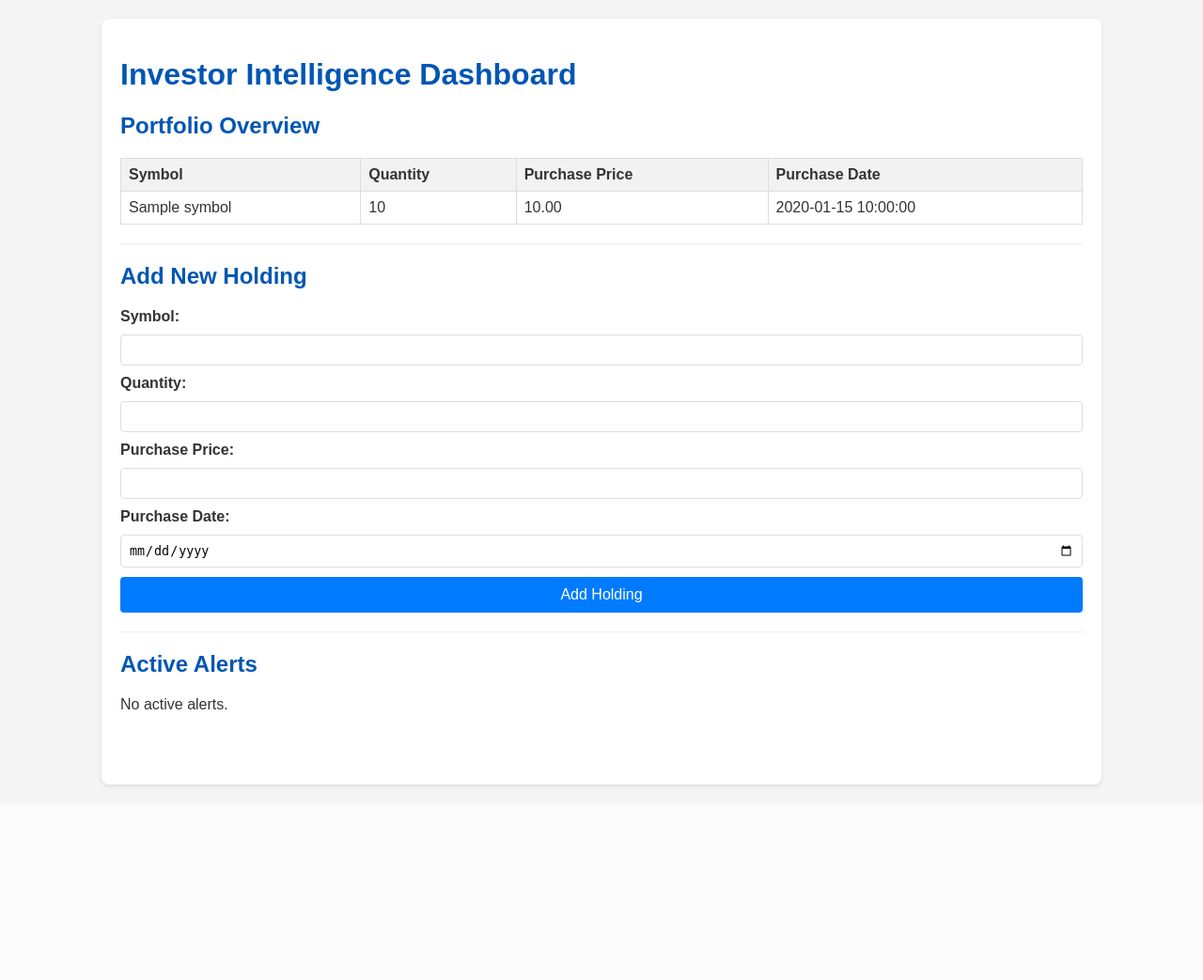
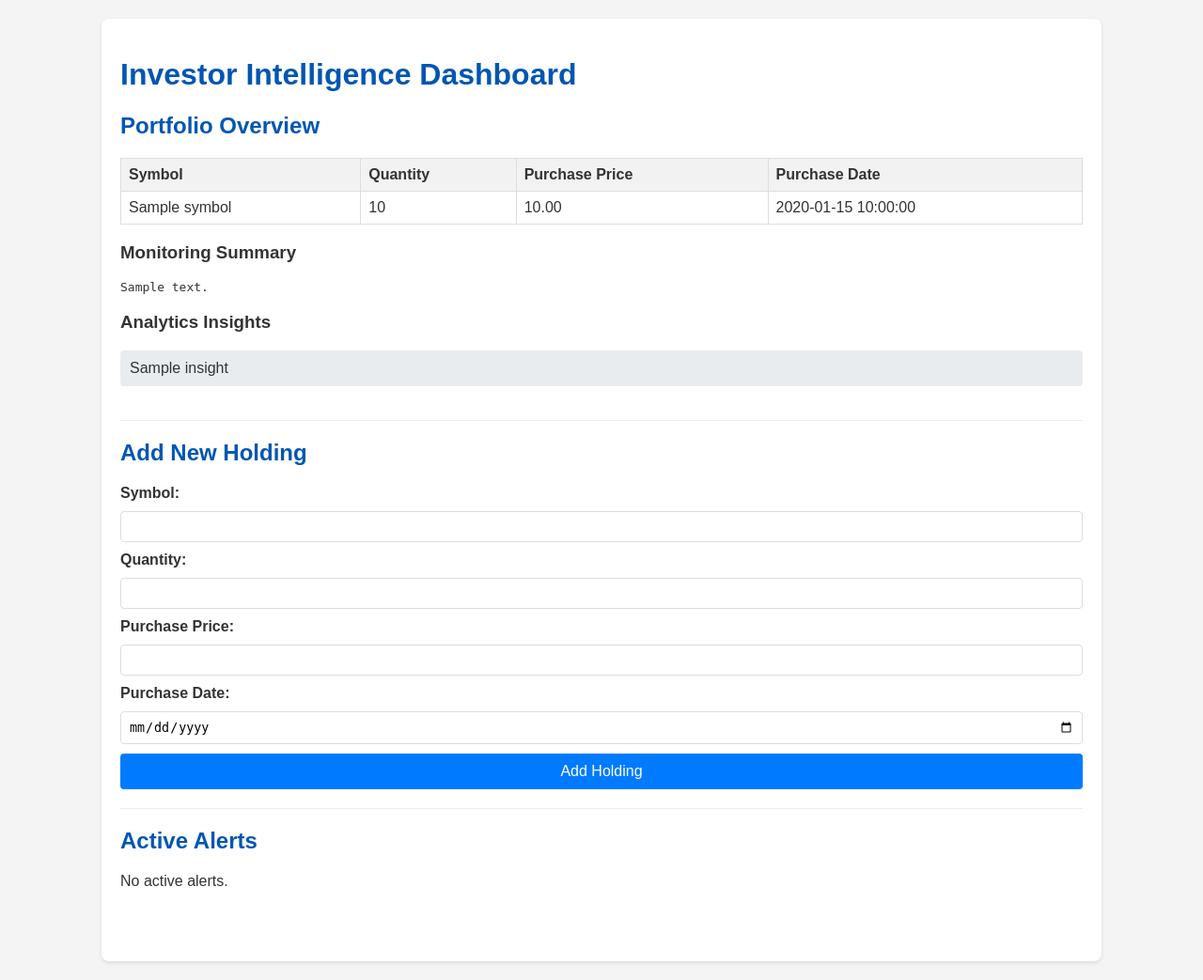
Before and after one commit to anonymousminh/investor-intelligence-mcp, a Flask app: template src/investor_intelligence/web_app/templates/index.html in a window 1280 px wide. Shown: the whole page at 94% size. Before the commit the page ends 839 px from the top, so only its background shows below. Run offline with Flask 3, Linux system fonts and the light colour scheme; the template is opened without the code that fills it: most values are stand-ins (such as "Sample title", 1, 10 or a date in 2020).

Commit message:
feat: Add monitoring functionality to track portfolio performance
- Introduced a new /monitor route to load and monitor user portfolio data, including earnings reports, news sentiment, and price changes.
- Integrated MonitoringService to handle monitoring tasks and retrieve updated alerts for the user.
- Updated index.html to display monitoring summaries and analytics insights, enhancing user experience with real-time data feedback.

```diff
--- a/src/investor_intelligence/web_app/app.py
+++ b/src/investor_intelligence/web_app/app.py
@@ -8,12 +8,14 @@ from investor_intelligence.models.portfolio import Portfolio, StockHolding
 from investor_intelligence.models.alert import Alert
 from investor_intelligence.services.analytics_service import AnalyticsService
 from datetime import date, datetime
+from investor_intelligence.services.monitoring_service import MonitoringService
 
 app = Flask(__name__)
 
 # Initialize services
 alert_service = AlertService()
 analytics_service = AnalyticsService()
+monitoring_service = MonitoringService(alert_service, analytics_service)
 
 # IMPORTANT: Replace with your actual Google Sheet ID and range for a test user
 # In a real application, this would be dynamic based on the logged-in user
@@ -82,6 +84,31 @@ def deactivate_alert(alert_id):
     return redirect(url_for("index"))
 
 
+@app.route("/monitor")
+def monitor():
+    # Load portfolio data for the sample user
+    portfolio = portfolio_service.load_portfolio_from_sheets(
+        SAMPLE_USER_ID, SAMPLE_PORTFOLIO_NAME
+    )
+    if not portfolio:
+        return "No portfolio found for monitoring."
+
+    # Run monitoring services
+    monitoring_service.monitor_earnings_reports(SAMPLE_USER_ID, portfolio)
+    monitoring_service.monitor_news_sentiment(SAMPLE_USER_ID, portfolio)
+    monitoring_service.monitor_price_changes(SAMPLE_USER_ID, portfolio)
+
+    # Get updated alerts
+    alerts = alert_service.get_alerts_for_user(SAMPLE_USER_ID, active_only=True)
+    return render_template(
+        "index.html",
+        portfolio=portfolio,
+        alerts=alerts,
+        performance=analytics_service.calculate_portfolio_performance(portfolio),
+        message="Monitoring complete. Alerts and behavior reflect your current configuration.",
+    )
+
+
 if __name__ == "__main__":
     # Ensure the 'data' directory exists for SQLite DB
     os.makedirs(
--- a/src/investor_intelligence/web_app/templates/index.html
+++ b/src/investor_intelligence/web_app/templates/index.html
@@ -45,6 +45,24 @@
                     </ul>
                 </div>
                 {% endif %}
+                <!-- MonitoringService Summary Section -->
+                {% if monitoring_summary %}
+                <div class="monitoring-summary">
+                    <h3>Monitoring Summary</h3>
+                    <pre>{{ monitoring_summary }}</pre>
+                </div>
+                {% endif %}
+                <!-- AnalyticsService Insights Section -->
+                {% if analytics_insights %}
+                <div class="analytics-insights">
+                    <h3>Analytics Insights</h3>
+                    <ul>
+                        {% for insight in analytics_insights %}
+                            <li>{{ insight }}</li>
+                        {% endfor %}
+                    </ul>
+                </div>
+                {% endif %}
             {% else %}
                 <p>No portfolio data available. Please check your Google Sheet ID and range.</p>
             {% endif %}
```
